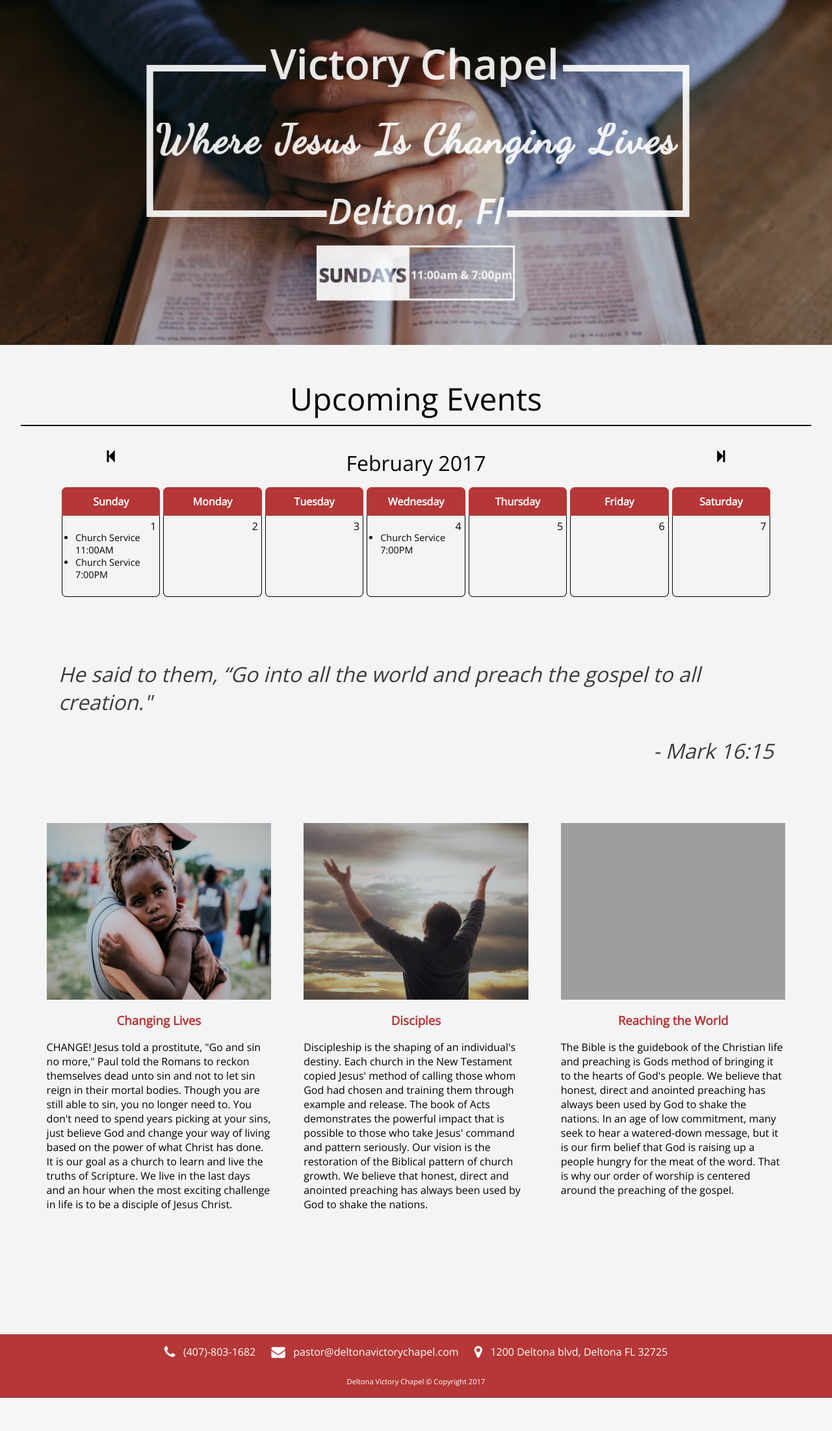
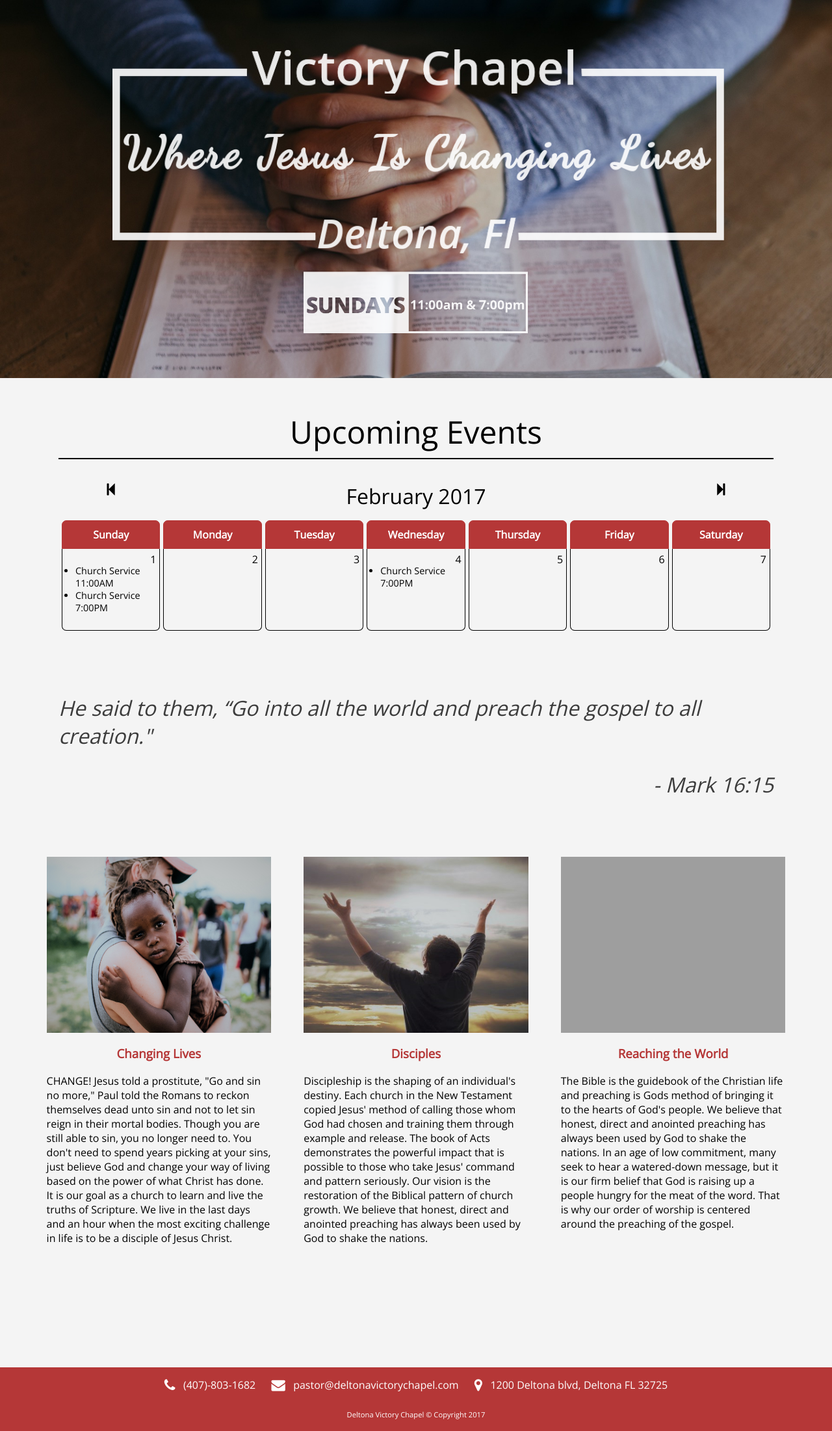
Before and after one commit to bryangators/dvc_chapel, a PHP site: page / in a window 1280 px wide. Shown: the part 102-2305 px from the top of the page at 65% size. Before the commit the page ends 2254 px from the top, so only its background shows below. Run offline with PHP 8.4, Linux system fonts and the light colour scheme; grey boxes are pictures that could not be loaded.

Commit message:
style changes

```diff
--- a/css/indexStyles.css
+++ b/css/indexStyles.css
@@ -15,6 +15,7 @@ body{
 	background-color: #e0dfe4;
 }
 
+.sec1wrap,
 .bgImage,
 #header,
 #footer,
@@ -83,14 +84,18 @@ a{
 
 section{
 	margin:0 auto;
-	/*height: inherit;*/
-
 	background-color: #f4f4f4;
 
 }
 
+#sec1{
+	text-align: center;
+	width: 100%;
+}
+
 /*section one styles*/
 .bgImage{
+	text-align: center;
 	margin:0 auto;
 	width: 100%;
 	height: 100%;
@@ -105,13 +110,18 @@ section{
 	opacity: 0.9;
 }
 
+.sec1wrap{
+
+	text-align: center;
+}
+
 .displayBox {
-	text-align: center;
 	margin:0 auto;
+	width: 90%;
 }
 
 #serviceDays{
-		width: 30%;
+	width: 30%;
 }
 /*End of section 1 styles*/
 
@@ -133,6 +143,7 @@ hr {
   clear:both;
   display:block;
   width: 95%;
+  max-width: 1100px;
   background-color:black;
   height: 2px;
 }
@@ -386,7 +397,7 @@ hr {
     .text_box{
     	width: 90%;
     	max-width: 450px;
-    	/*max-height: 750px;*/
+
     }
 
     .quote_box{
--- a/index.html
+++ b/index.html
@@ -67,7 +67,7 @@
 			<div style="height: 60px;"></div>
 			<!-- Spacer for mobile screens -->
 
-			<div class="flyerWrap">
+			<div class="sec1wrap">
 			<div class="displayBox">
 			<img src="images/changinglives.png">
 			<br>
```
